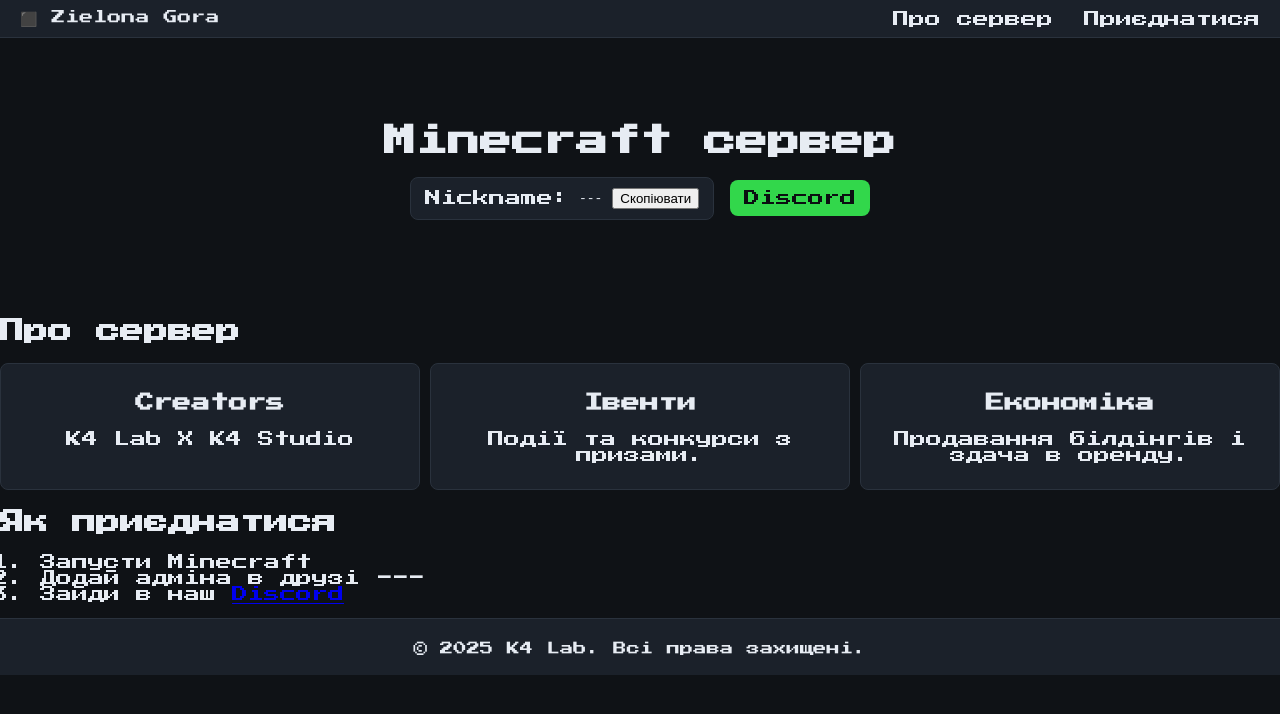
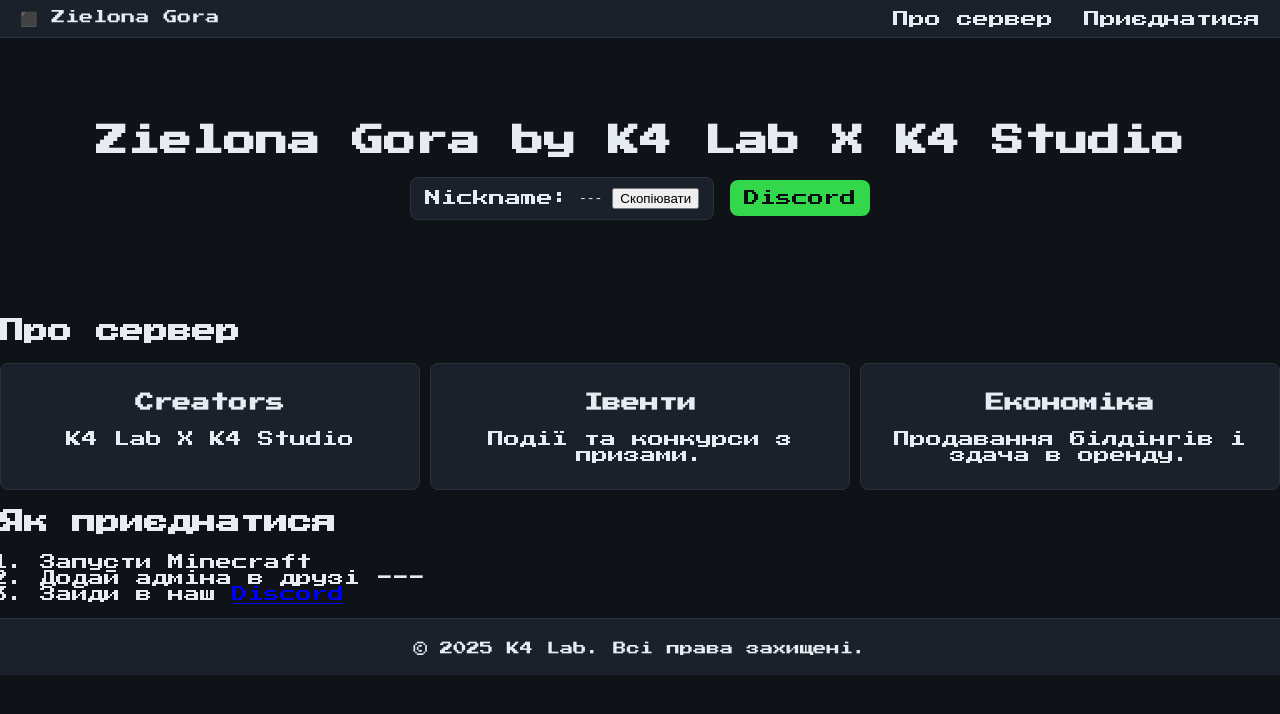
Before and after one commit to k4studio/mcserver, a plain HTML site: page index.html in a window 1280 px wide. Drawn offline with Linux system fonts and the light colour scheme.

Commit message:
Update index.html

```diff
--- a/index.html
+++ b/index.html
@@ -18,7 +18,7 @@
 
   <main>
     <section class="hero">
-      <h1>Minecraft сервер</h1>
+      <h1>Zielona Gora by K4 Lab X K4 Studio</h1>
       <div class="ip-box">
         <span>Nickname:</span> <code id="server-ip"></code>
         <button id="copy-ip">Скопіювати</button>
```
